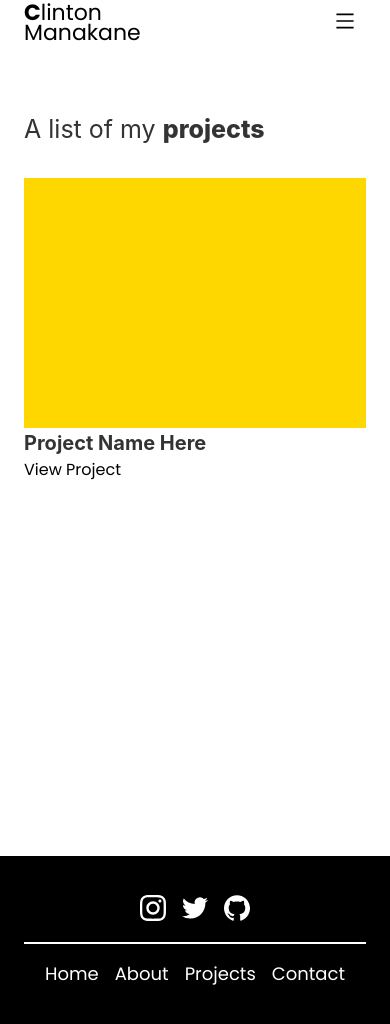
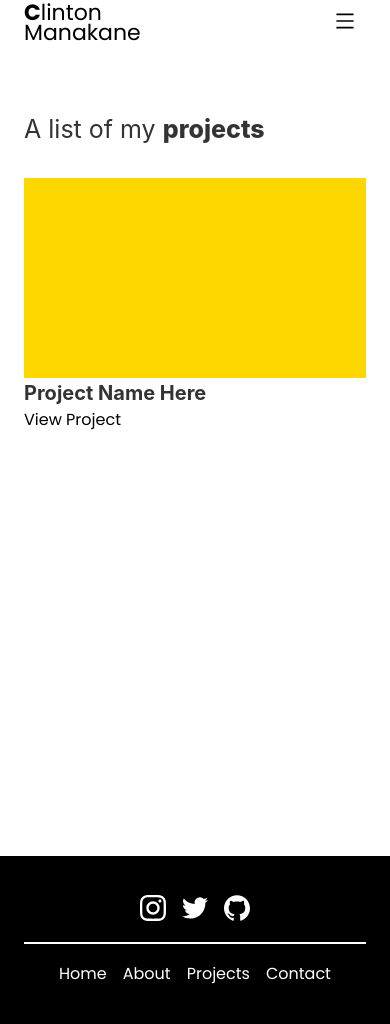
Before and after one commit to clintsayshi/mcclintsayshi.github.io, a Gatsby site: page /projects in a window 390 px wide. Built offline with nearby package versions, Linux system fonts and the light colour scheme; Gatsby itself is replaced by a stand-in of ours.

Commit message:
fixed the margin/padding issue

```diff
--- a/src/components/footer.module.scss
+++ b/src/components/footer.module.scss
@@ -16,6 +16,7 @@
     display: flex;
     justify-content: center;
     align-items: center;
+    width: 100vw;
 
     .footerText {
       display: none;
@@ -86,7 +87,7 @@
   }
   @media screen and (max-width: 600px) {
     margin: 0 1.25rem;
-    font-size: 18px;
+    font-size: 16px;
   }
 }
 
--- a/src/components/global.scss
+++ b/src/components/global.scss
@@ -43,7 +43,7 @@ header {
     width: 85vw;
   }
   @media screen and (max-width: 600px) {
-    width: 100%;
+    width: 100vw;
     padding: 0 1.5rem;
   }
 }
@@ -51,7 +51,6 @@ header {
 .container {
   width: 60vw;
   margin: auto;
-  //border: 1px dotted blue;
 
   @media screen and (max-width: 1024px) {
     width: 75vw;
@@ -60,7 +59,7 @@ header {
     width: 80vw;
   }
   @media screen and (max-width: 600px) {
-    width: 100vw;
+    width: inherit;
     padding: 0 1.5rem;
   }
 }
--- a/src/components/hero.module.scss
+++ b/src/components/hero.module.scss
@@ -39,6 +39,10 @@
   font-weight: 500;
   line-height: 40px;
   font-size: 30px;
+
+  @media screen and (max-width: 600px) {
+    font-size: 25px;
+  }
 }
 
 .heroCover {
--- a/src/pages/projectss.module.scss
+++ b/src/pages/projectss.module.scss
@@ -21,11 +21,12 @@
     padding: 0;
 
     font-size: 22px;
-
     margin-right: 1.5rem;
 
     @media screen and (max-width: 600px) {
       font-size: 20px;
+      margin: 0;
+      margin-right: 0;
     }
   }
 
@@ -43,7 +44,6 @@
 
 .projects {
   min-height: 80vh;
-  margin: 0;
   margin-top: 2rem;
 
   @media screen and (max-width: 1024px) {
@@ -69,7 +69,7 @@
   @media screen and (max-width: 600px) {
     flex-direction: column;
     padding: 2rem 0;
-    margin: auto;
+    margin: 0;
     padding-bottom: 0;
   }
 }
@@ -80,7 +80,7 @@
   flex: 1;
 
   .projectCover {
-    width: inherit;
+    width: auto;
     height: 150px;
     background: gold;
   }
@@ -114,14 +114,16 @@
     }
   }
   @media screen and (max-width: 600px) {
-    width: inherit;
+    flex: auto;
+    width: 100%;
+
     &:last-child {
       margin-bottom: 0;
     }
 
     .projectCover {
       width: inherit;
-      height: 250px;
+      height: 200px;
       background: gold;
     }
   }
```
